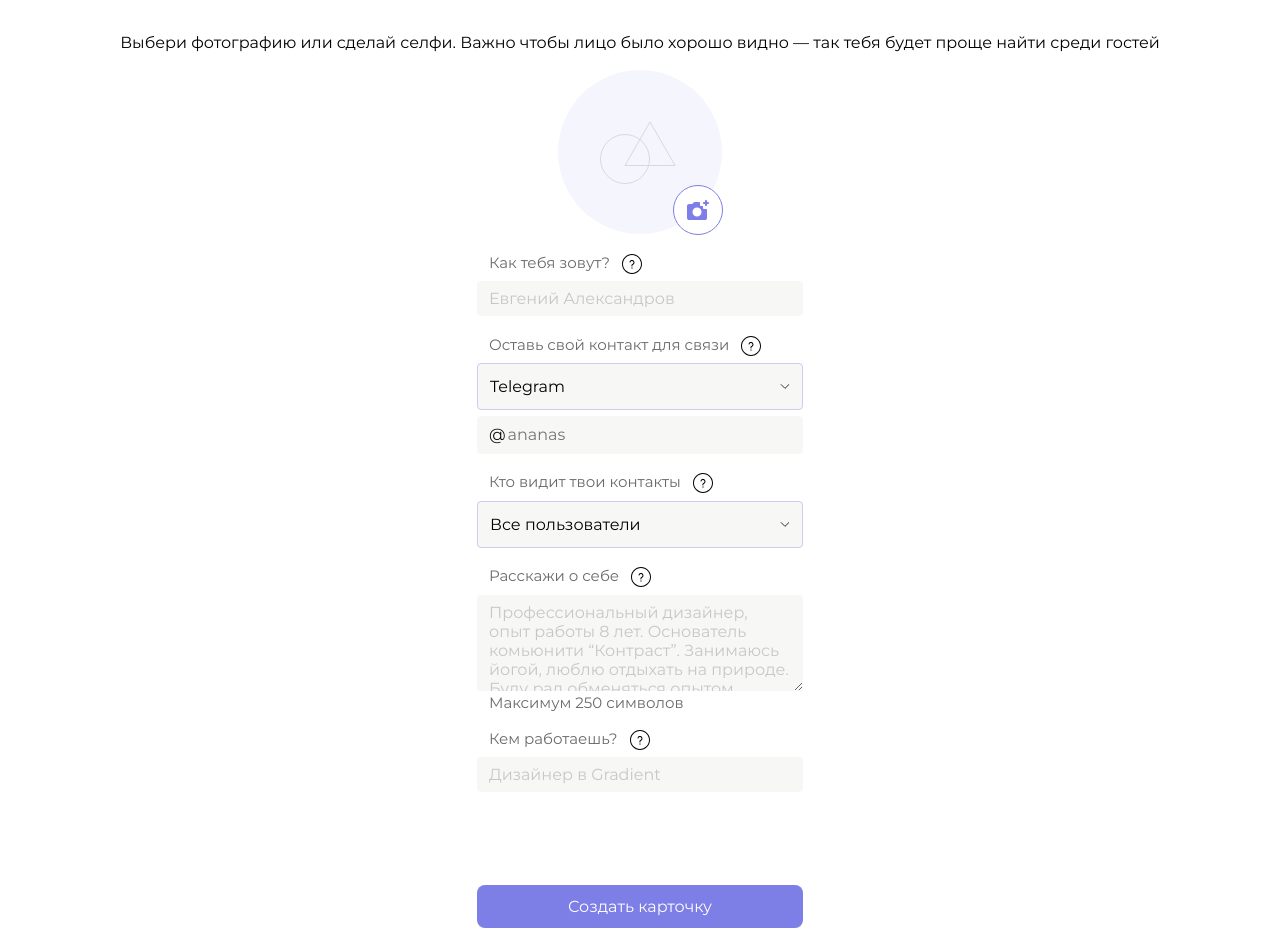
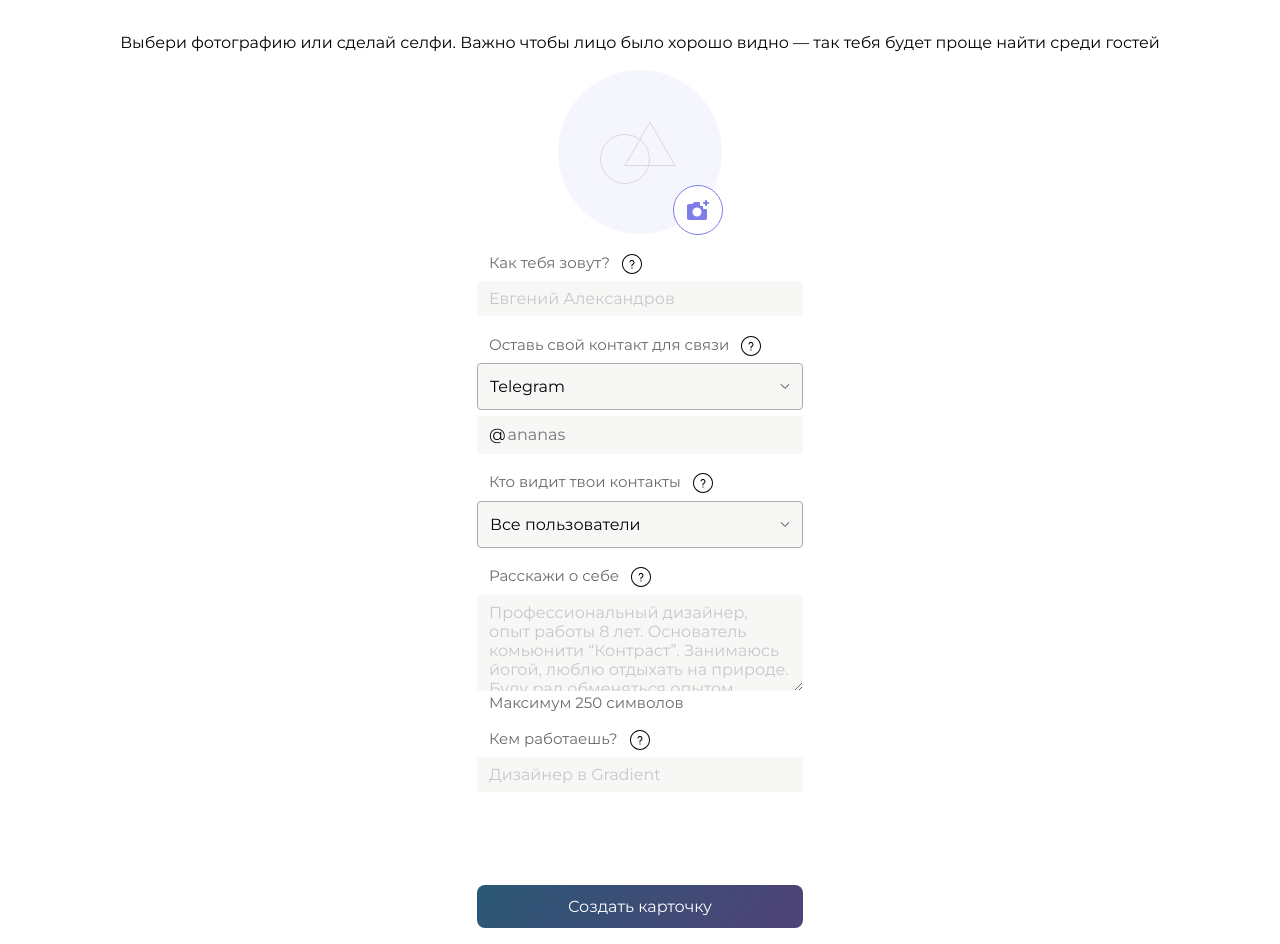
Before and after one commit to accrrsd/Weetalk, a React (Create React App) app: page /#/login in a window 1280 px wide. Built offline with nearby package versions, Linux system fonts and the light colour scheme.

Commit message:
timely fix submit buttons multiple fixes + change select input style strongly + for refactor comments

```diff
--- a/src/components/select-input/select/select.module.css
+++ b/src/components/select-input/select/select.module.css
@@ -21,6 +21,22 @@
   display: flex;
   gap: 0.5em;
   flex-wrap: wrap;
+}
+
+.upperMenu {
+  border: 1px solid var(--service5);
+  border-radius: 4px;
+  outline: none;
+  user-select: none;
+  align-items: center;
+  padding: 12px;
+  font-size: 16px;
+
+  display: flex;
+  width: 100%;
+  box-sizing: border-box;
+  align-items: center;
+  background-color: var(--bg2);
 }
 
 .clearBtn {
--- a/src/components/select-input/select/select.tsx
+++ b/src/components/select-input/select/select.tsx
@@ -32,8 +32,11 @@ const Select = forwardRef<HTMLDivElement, TSelectProps>(
     const isOptionSelected = (option: TSelectableItem) =>
       multiple ? value.includes(option) : option.label === value?.label && option.value === value.value
 
+    //todo Рефактор нужно сделать возможность как absolute так и обычного меню выбора, ИСПРАВИТЬ СТИЛИ и привести в нормальный вид, местами упростить и разбить на мелкие компоненты.
+
     return (
       <div ref={ref} onBlur={onBlurHandler} onClick={() => setIsOpen((prev) => !prev)} tabIndex={0} className={`${smartStyle('container')}`}>
+        <div className={style.upperMenu}>
           <span className={`${smartStyle('valueWrapper')}`}>
             {multiple
               ? value.map((v) => (
@@ -64,6 +67,7 @@ const Select = forwardRef<HTMLDivElement, TSelectProps>(
           )}
           {divider && <div className={style.divider}></div>}
           <div className={`${smartStyle('arrow')} ${isOpen ? smartStyle('arrowOpen') : ''}`}></div>
+        </div>
         <ul className={`${smartStyle('options')} ${isOpen ? smartStyle('optionsShow') : ''}`}>
           {options.map((option, index) => (
             <li
--- a/src/components/user-information/selectInputStyle.module.css
+++ b/src/components/user-information/selectInputStyle.module.css
@@ -1,14 +1,15 @@
 .container {
-  position: relative;
-  border: 1px solid #ccccf5;
-  border-radius: 4px;
+  border: none;
+  border-radius: 0;
   outline: none;
   user-select: none;
+  align-items: center;
+  padding: 0;
+  font-size: 16px;
+
   display: flex;
-  align-items: center;
-  padding: 12px;
-  background-color: var(--bg2);
-  font-size: 16px;
+  gap: 8px;
+  flex-direction: column;
 }
 
 .valueWrapper {
@@ -20,7 +21,7 @@
 }
 
 .options {
-  position: absolute;
+  /* position: absolute; */
   margin: 0;
   padding: 0;
   list-style: none;
--- a/src/components/user-information/user-information.module.css
+++ b/src/components/user-information/user-information.module.css
@@ -79,19 +79,6 @@
   gap: 10px;
 }
 
-.submit {
-  background-color: var(--main2);
-  padding: 12px 91px;
-  border: none;
-  border-radius: 8px;
-  color: var(--main1);
-  font-family: inherit;
-  width: 100%;
-  display: block;
-  text-align: center;
-  margin: 0 auto;
-}
-
 .submitContent {
   display: flex;
   justify-content: center;
--- a/src/components/user-information/user-information.tsx
+++ b/src/components/user-information/user-information.tsx
@@ -9,7 +9,7 @@ import { useEffect, useState } from 'react'
 import { getUserById } from '../../utils/api'
 import { Oval } from 'react-loader-spinner'
 import { SelectInput } from '../select-input/select-input'
-import { InputPreValue } from '../input-pre-value/input-pre-value'
+import { ContactInput } from '../input-pre-value/input-pre-value'
 import { possibleContacts, possibleVisibility } from '../../utils/constants'
 
 export const UserInformation = ({
@@ -90,6 +90,9 @@ export const UserInformation = ({
     }
   }, [setValue, autoValues])
 
+  //todo Рефактор нужно завернуть infoQuestionWrapper в отдельный компонент, чтобы сильно упростить структуру, для инпутов можно сделать отдельную папку
+  //todo Рефактор нужно разбить это на два возможных рендера, профиль и логин, т.к там сильно отличается дизайн
+
   return (
     <form onSubmit={handleSubmit(onSubmitWrapper)} className={style.form}>
       <AddPhoto formHook={formHook} inputName="photo" onChange={onPhotoChange} onChangeStyle={onPhotoChangeStyle} previewImageUrl={previewFromApi} />
@@ -119,10 +122,9 @@ export const UserInformation = ({
           onChange={contactTypeChangeHandler}
           className={selectInputStyle}
         />
-        <InputPreValue
-          control={control}
+        <ContactInput
+          register={register}
           preValue={contactType === possibleContacts[0].value ? '@' : ''}
-          inputName="contact"
           placeholder={contactType === possibleContacts[0].value ? 'ananas' : 'example@mail.ru'}
           wrapperErrorClassName={style.errorInput}
         />
--- a/src/pages/Profile/Profile.module.css
+++ b/src/pages/Profile/Profile.module.css
@@ -13,10 +13,16 @@
 }
 
 .submit {
-  background-color: var(--main1);
-  color: var(--main2);
+  background: var(--main1);
+  padding: 12px 91px;
   border: 1px solid var(--main2);
   border-radius: 8px;
+  color: var(--main2);
+  font-family: inherit;
+  width: 100%;
+  display: block;
+  text-align: center;
+  margin: 0 auto;
 }
 
 .deleteProfileButton {
--- a/src/pages/Profile/index.tsx
+++ b/src/pages/Profile/index.tsx
@@ -2,7 +2,7 @@ import style from './Profile.module.css'
 
 import { UserInformation } from '../../components/user-information/user-information'
 import { TitleSmart } from '../../components/title-smart/title-smart'
-import { TContactForReq, TFormValues } from '../../utils/types'
+import { TFormValues } from '../../utils/types'
 import { deleteUser, patchUser } from '../../utils/api'
 import { useState } from 'react'
 import { ModalAnyContent } from '../../components/modal-any-content/modal-any-content'
@@ -44,6 +44,8 @@ export default function Profile() {
   const onSubmit = (data: TFormValues) => {
     const { name, about, work, photo, contactsUserShowType, contact, contactType } = data
 
+    //todo Рефактор МОЖНО вынести подобную логику в отдельную функцию, которая будет использоваться сразу и в login и в profile
+
     const formDataContent = new FormData()
     if (name) formDataContent.set('username', name)
     if (about) formDataContent.set('description', about)
@@ -65,9 +67,9 @@ export default function Profile() {
       <UserInformation
         onSubmit={onSubmit}
         submitText={'Обновить'}
-        submitButtonStyle={style.submit}
         autoValues={true}
         submitSuccessText="Карточка успешно обновлена"
+        submitButtonStyle={style.submit}
       />
 
       <button className={style.deleteProfileButton} onClick={() => setOpenConfirmModal(true)}>
--- a/src/pages/login/index.tsx
+++ b/src/pages/login/index.tsx
@@ -12,15 +12,12 @@ export default function Login({ authorizedFunc }: { authorizedFunc: Function })
     const { name, about, work, photo, contactsUserShowType, contact, contactType } = data
 
     const formDataContent = new FormData()
-    formDataContent.set('username', name)
-    formDataContent.set('description', about)
-    formDataContent.set('actualJob', work)
-    formDataContent.set('currentImage', photo)
+    if (name) formDataContent.set('username', name)
+    if (about) formDataContent.set('description', about)
+    if (work) formDataContent.set('actualJob', work)
+    if (photo) formDataContent.set('currentImage', photo)
 
-    const DEV_CONTACT = contact.startsWith('@') ? contact.slice(1) : contact
-
-    if (contactType.value) formDataContent.set(`contacts.${contactType.value}`, DEV_CONTACT)
-
+    if (contactType.value) formDataContent.set(`contacts.${contactType.value}`, contact)
     formDataContent.set('contacts.showType', contactsUserShowType.value ?? 'NOBODY')
 
     return postUser(formDataContent).then((id) => {
@@ -43,6 +40,7 @@ export default function Login({ authorizedFunc }: { authorizedFunc: Function })
         onPhotoChange={onPhotoChange}
         onPhotoChangeStyle={style.biggerPhoto}
         submitSuccessText="Карточка успешно создана"
+        submitButtonStyle={style.submit}
       />
     </div>
   )
--- a/src/pages/login/login.module.css
+++ b/src/pages/login/login.module.css
@@ -17,3 +17,16 @@
   width: 256px !important;
   height: 256px !important;
 }
+
+.submit {
+  background: var(--main-gradient);
+  padding: 12px 91px;
+  border: none;
+  border-radius: 8px;
+  color: var(--main1);
+  font-family: inherit;
+  width: 100%;
+  display: block;
+  text-align: center;
+  margin: 0 auto;
+}
--- a/src/utils/types.tsx
+++ b/src/utils/types.tsx
@@ -8,9 +8,7 @@ export type TFormValues = {
   name: string
   about: string
   work: string
-  contactsUserShowType: TSelectableItem<
-    'ALL' | 'NOBODY' | 'ONLY_FOR_MY_FAVORITES'
-  >
+  contactsUserShowType: TSelectableItem<'ALL' | 'NOBODY' | 'ONLY_FOR_MY_FAVORITES'>
   contactType: TSelectableItem<'telegram' | 'email'>
   contact: string
 }
@@ -31,6 +29,7 @@ export type TSelectInputClassNames = {
   removeBadgeBtn?: string
   valueWrapper?: string
   optionBadge?: string
+  mainWrapper?: string
   clearBtn?: string
   divider?: string
   arrow?: string
```
Also changed, not shown: src/components/input-pre-value/input-pre-value.tsx (+22 -69 lines). Lines whose indentation alone changed are shown as unchanged.
